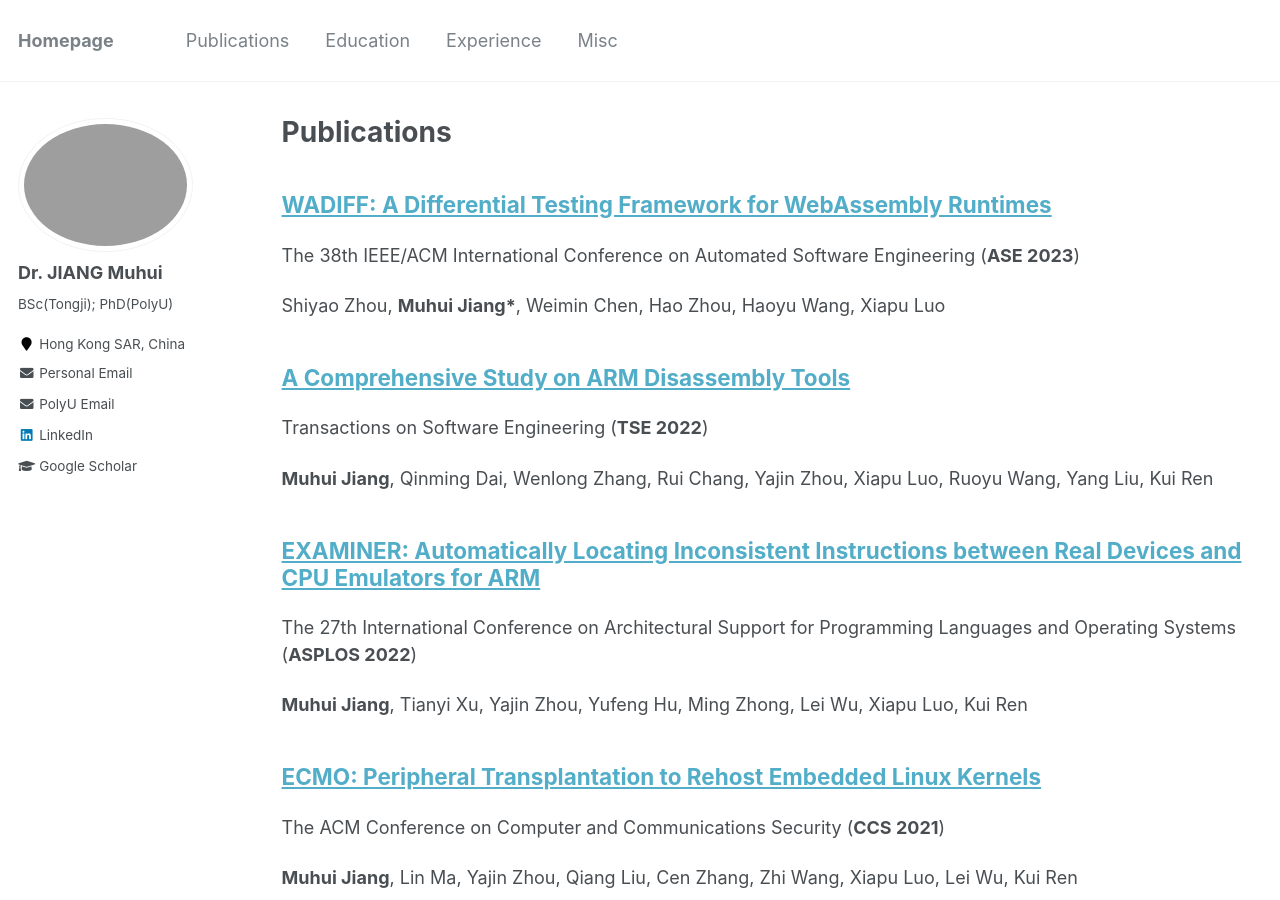
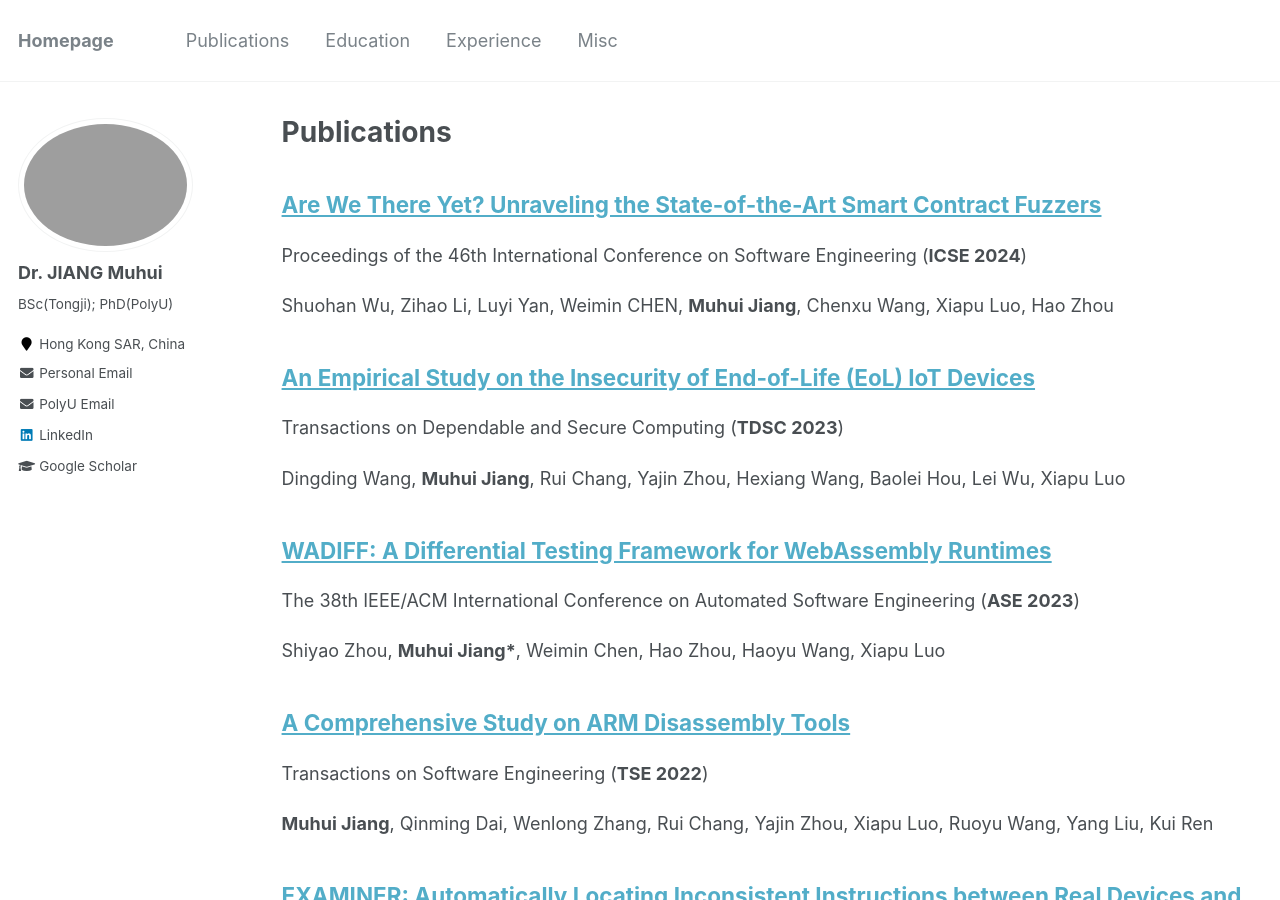
Before and after one commit to valour01/valour01.github.io, a Jekyll site: the page built from _pages/publications.md, in a window 1280 px wide and 900 px high. Built offline with Jekyll 4.4.1, drawn with Linux system fonts in a browser that asks for light colours; a file with an impossible date is left out.

Commit message:
add tdsc

```diff
--- /dev/null
+++ b/_publications/tdsc_2023.md
@@ -0,0 +1,10 @@
+---
+title: "An Empirical Study on the Insecurity of End-of-Life (EoL) IoT Devices"
+collection: publications
+permalink: /publication/tdsc_2023
+excerpt: 'Dingding Wang, **Muhui Jiang**, Rui Chang, Yajin Zhou, Hexiang Wang, Baolei Hou, Lei Wu, Xiapu Luo'
+date: 2023-11-10
+venue: 'Transactions on Dependable and Secure Computing (**TDSC 2023**)'
+
+#citation: 'our Name, You. (2010). &quot;Paper Title Number 2.&quot; <i>Journal 1</i>. 1(2).'
+---
```
Also changed, not shown: _publications/icse_2024.md (+1 -1 lines).
